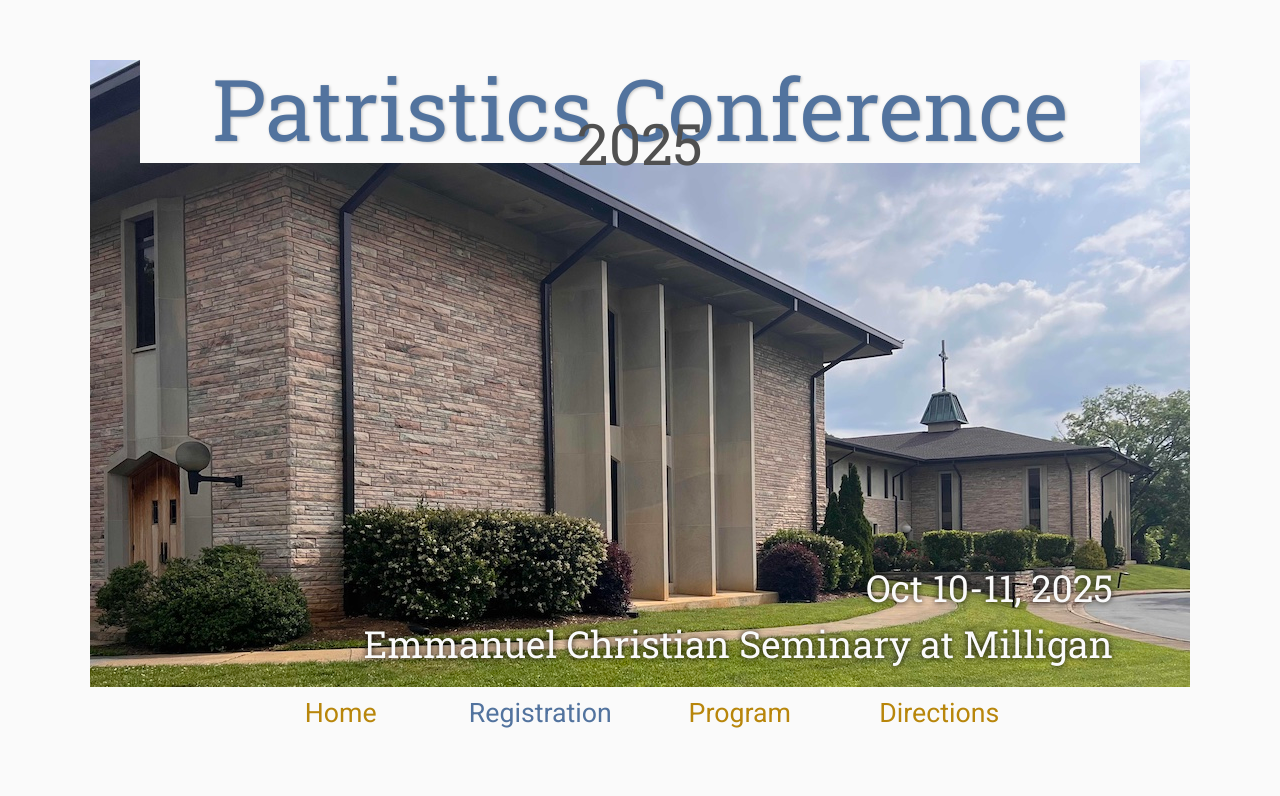
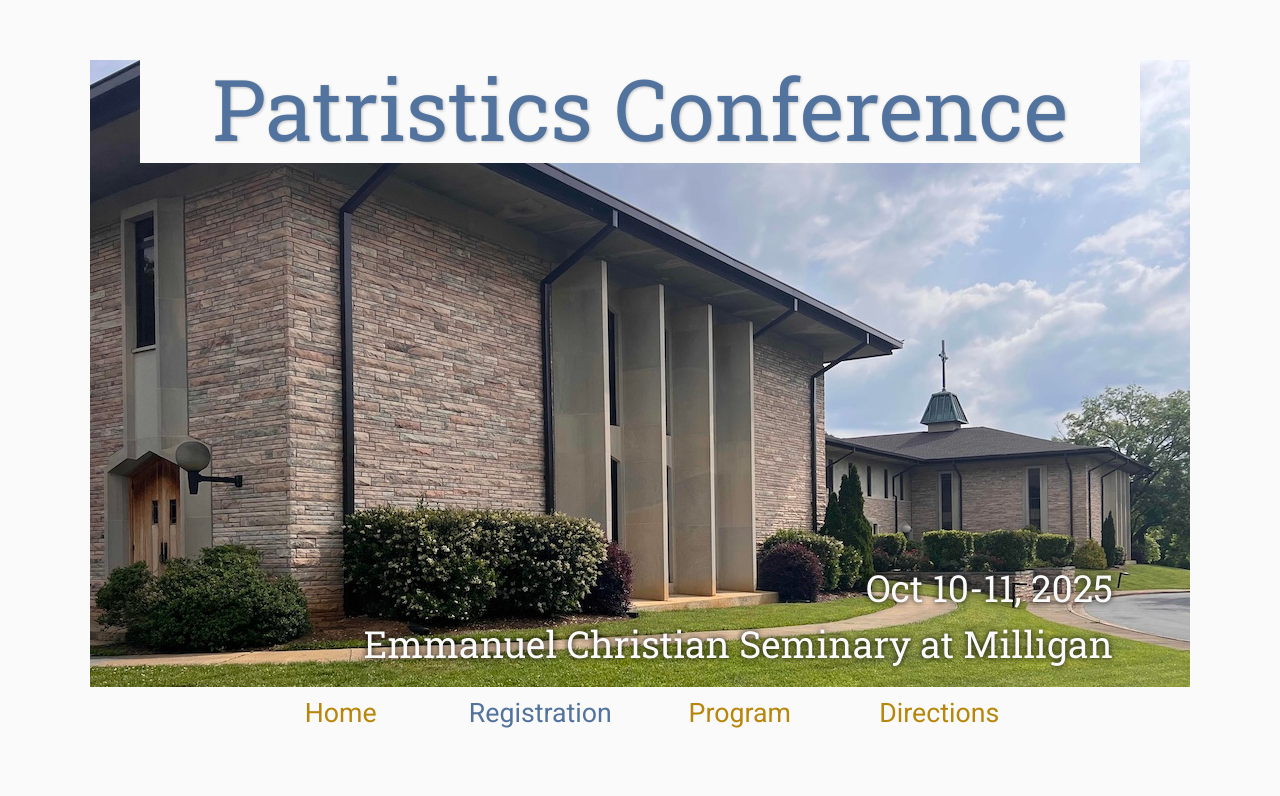
Before and after one commit to dwkiger777/Paul-Blowers-Conference, a plain HTML site: page registration/index.html in a window 1280 px wide. Shown: the top 796 px of the page. Drawn offline with Linux system fonts and the light colour scheme; files that its build step writes are made by us from their sources.

Commit message:
Update index.html

```diff
--- a/registration/index.html
+++ b/registration/index.html
@@ -17,7 +17,7 @@
     <div class="banner">
         <img src="assets/banner.jpg" alt="Conference Template Banner">
         <div class="top-left">
-            <span class="title1"></span><span class="title2">Patristics Conference</span> <span class="year">2025</span>
+            <span class="title1"></span><span class="title2">Patristics Conference</span> <span class="year"></span>
         </div>
         <div class="bottom-right">
             Oct 10-11, 2025 <br> Emmanuel Christian Seminary at Milligan
```
